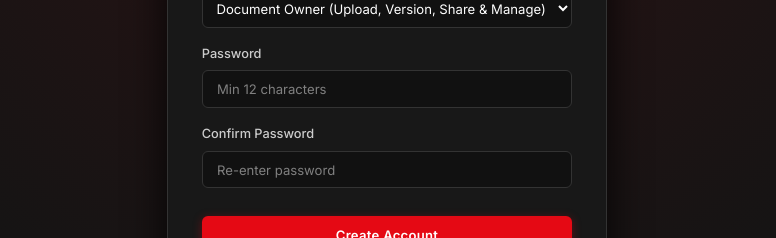
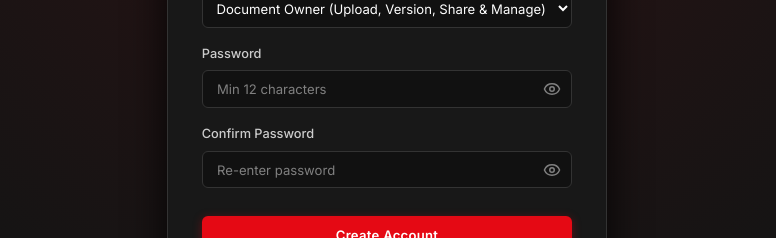
Before and after one commit to sreecharan63/TrustVault, a React (Vite) app in the folder frontend/: page /register in a window 1280 px wide. Shown: the part 430-668 px from the top of the page, without its empty margins (253-1029 px from the left). Built offline with nearby package versions, Linux system fonts and the light colour scheme; no server answers.

Commit message:
feat(auth): add show/hide password toggle with Eye/EyeOff icons across all password fields

```diff
--- a/frontend/src/pages/ForgotPasswordPage.jsx
+++ b/frontend/src/pages/ForgotPasswordPage.jsx
@@ -1,5 +1,6 @@
 import React, { useState } from 'react'
 import { Link, useNavigate } from 'react-router-dom'
+import { Eye, EyeOff } from 'lucide-react'
 import { forgotPassword, resetPassword } from '../api/auth.js'
 
 export default function ForgotPasswordPage() {
@@ -8,6 +9,8 @@ export default function ForgotPasswordPage() {
   const [token, setToken] = useState('')
   const [newPassword, setNewPassword] = useState('')
   const [confirmPassword, setConfirmPassword] = useState('')
+  const [showNewPassword, setShowNewPassword] = useState(false)
+  const [showConfirmPassword, setShowConfirmPassword] = useState(false)
   const [loading, setLoading] = useState(false)
   const [error, setError] = useState('')
   const [success, setSuccess] = useState('')
@@ -134,24 +137,74 @@ export default function ForgotPasswordPage() {
             </div>
             <div className="form-group">
               <label className="form-label">New Password</label>
+              <div style={{ position: 'relative' }}>
                 <input
-                type="password"
+                  type={showNewPassword ? 'text' : 'password'}
                   value={newPassword}
                   onChange={e => setNewPassword(e.target.value)}
                   placeholder="Min 12 characters"
                   required
                   autoFocus
+                  style={{ paddingRight: '2.5rem' }}
                 />
+                <button
+                  type="button"
+                  onClick={() => setShowNewPassword(prev => !prev)}
+                  title={showNewPassword ? 'Hide password' : 'Show password'}
+                  aria-label={showNewPassword ? 'Hide password' : 'Show password'}
+                  style={{
+                    position: 'absolute',
+                    right: '0.75rem',
+                    top: '50%',
+                    transform: 'translateY(-50%)',
+                    background: 'transparent',
+                    border: 'none',
+                    color: showNewPassword ? 'var(--accent)' : 'var(--text-muted)',
+                    display: 'flex',
+                    alignItems: 'center',
+                    justifyContent: 'center',
+                    padding: 0,
+                    cursor: 'pointer'
+                  }}
+                >
+                  {showNewPassword ? <EyeOff size={18} /> : <Eye size={18} />}
+                </button>
+              </div>
             </div>
             <div className="form-group">
               <label className="form-label">Confirm New Password</label>
+              <div style={{ position: 'relative' }}>
                 <input
-                type="password"
+                  type={showConfirmPassword ? 'text' : 'password'}
                   value={confirmPassword}
                   onChange={e => setConfirmPassword(e.target.value)}
                   placeholder="Re-enter new password"
                   required
+                  style={{ paddingRight: '2.5rem' }}
                 />
+                <button
+                  type="button"
+                  onClick={() => setShowConfirmPassword(prev => !prev)}
+                  title={showConfirmPassword ? 'Hide password' : 'Show password'}
+                  aria-label={showConfirmPassword ? 'Hide password' : 'Show password'}
+                  style={{
+                    position: 'absolute',
+                    right: '0.75rem',
+                    top: '50%',
+                    transform: 'translateY(-50%)',
+                    background: 'transparent',
+                    border: 'none',
+                    color: showConfirmPassword ? 'var(--accent)' : 'var(--text-muted)',
+                    display: 'flex',
+                    alignItems: 'center',
+                    justifyContent: 'center',
+                    padding: 0,
+                    cursor: 'pointer'
+                  }}
+                >
+                  {showConfirmPassword ? <EyeOff size={18} /> : <Eye size={18} />}
+                </button>
+              </div>
             </div>
             <button
               type="submit"
--- a/frontend/src/pages/LoginPage.jsx
+++ b/frontend/src/pages/LoginPage.jsx
@@ -1,5 +1,6 @@
 import React, { useState } from 'react'
 import { useNavigate, Link } from 'react-router-dom'
+import { Eye, EyeOff } from 'lucide-react'
 import { login as loginApi } from '../api/auth.js'
 import { getMe } from '../api/auth.js'
 import { useAuth } from '../contexts/AuthContext.jsx'
@@ -7,6 +8,7 @@ import { useAuth } from '../contexts/AuthContext.jsx'
 export default function LoginPage() {
   const [email, setEmail] = useState('')
   const [password, setPassword] = useState('')
+  const [showPassword, setShowPassword] = useState(false)
   const [loading, setLoading] = useState(false)
   const [error, setError] = useState('')
   const navigate = useNavigate()
@@ -66,7 +68,38 @@ export default function LoginPage() {
               <label className="form-label" style={{ marginBottom: 0 }}>Password</label>
               <Link to="/forgot-password" style={{ fontSize: '0.8rem', color: '#b3b3b3' }}>Forgot password?</Link>
             </div>
-            <input type="password" value={password} onChange={e => setPassword(e.target.value)} placeholder="••••••••" required style={{ marginTop: '0.4rem' }} />
+            <div style={{ position: 'relative', marginTop: '0.4rem' }}>
+              <input
+                type={showPassword ? 'text' : 'password'}
+                value={password}
+                onChange={e => setPassword(e.target.value)}
+                placeholder="••••••••"
+                required
+                style={{ paddingRight: '2.5rem' }}
+              />
+              <button
+                type="button"
+                onClick={() => setShowPassword(prev => !prev)}
+                title={showPassword ? 'Hide password' : 'Show password'}
+                aria-label={showPassword ? 'Hide password' : 'Show password'}
+                style={{
+                  position: 'absolute',
+                  right: '0.75rem',
+                  top: '50%',
+                  transform: 'translateY(-50%)',
+                  background: 'transparent',
+                  border: 'none',
+                  color: showPassword ? 'var(--accent)' : 'var(--text-muted)',
+                  display: 'flex',
+                  alignItems: 'center',
+                  justifyContent: 'center',
+                  padding: 0,
+                  cursor: 'pointer'
+                }}
+              >
+                {showPassword ? <EyeOff size={18} /> : <Eye size={18} />}
+              </button>
+            </div>
           </div>
           <button type="submit" className="btn btn-primary" disabled={loading} style={{ width: '100%', marginTop: '0.75rem', justifyContent: 'center', padding: '0.75rem' }}>
             {loading ? 'Signing in...' : 'Sign In'}
--- a/frontend/src/pages/RegisterPage.jsx
+++ b/frontend/src/pages/RegisterPage.jsx
@@ -1,5 +1,6 @@
 import React, { useState } from 'react'
 import { useNavigate, Link } from 'react-router-dom'
+import { Eye, EyeOff } from 'lucide-react'
 import { register as registerApi, getMe } from '../api/auth.js'
 import { useAuth } from '../contexts/AuthContext.jsx'
 
@@ -8,6 +9,8 @@ export default function RegisterPage() {
   const [email, setEmail] = useState('')
   const [password, setPassword] = useState('')
   const [confirm, setConfirm] = useState('')
+  const [showPassword, setShowPassword] = useState(false)
+  const [showConfirm, setShowConfirm] = useState(false)
   const [role, setRole] = useState('DOCUMENT_OWNER')
   const [loading, setLoading] = useState(false)
   const [error, setError] = useState('')
@@ -82,11 +85,73 @@ export default function RegisterPage() {
           </div>
           <div className="form-group">
             <label className="form-label">Password</label>
-            <input type="password" value={password} onChange={e => setPassword(e.target.value)} placeholder="Min 12 characters" required />
+            <div style={{ position: 'relative' }}>
+              <input
+                type={showPassword ? 'text' : 'password'}
+                value={password}
+                onChange={e => setPassword(e.target.value)}
+                placeholder="Min 12 characters"
+                required
+                style={{ paddingRight: '2.5rem' }}
+              />
+              <button
+                type="button"
+                onClick={() => setShowPassword(prev => !prev)}
+                title={showPassword ? 'Hide password' : 'Show password'}
+                aria-label={showPassword ? 'Hide password' : 'Show password'}
+                style={{
+                  position: 'absolute',
+                  right: '0.75rem',
+                  top: '50%',
+                  transform: 'translateY(-50%)',
+                  background: 'transparent',
+                  border: 'none',
+                  color: showPassword ? 'var(--accent)' : 'var(--text-muted)',
+                  display: 'flex',
+                  alignItems: 'center',
+                  justifyContent: 'center',
+                  padding: 0,
+                  cursor: 'pointer'
+                }}
+              >
+                {showPassword ? <EyeOff size={18} /> : <Eye size={18} />}
+              </button>
+            </div>
           </div>
           <div className="form-group">
             <label className="form-label">Confirm Password</label>
-            <input type="password" value={confirm} onChange={e => setConfirm(e.target.value)} placeholder="Re-enter password" required />
+            <div style={{ position: 'relative' }}>
+              <input
+                type={showConfirm ? 'text' : 'password'}
+                value={confirm}
+                onChange={e => setConfirm(e.target.value)}
+                placeholder="Re-enter password"
+                required
+                style={{ paddingRight: '2.5rem' }}
+              />
+              <button
+                type="button"
+                onClick={() => setShowConfirm(prev => !prev)}
+                title={showConfirm ? 'Hide password' : 'Show password'}
+                aria-label={showConfirm ? 'Hide password' : 'Show password'}
+                style={{
+                  position: 'absolute',
+                  right: '0.75rem',
+                  top: '50%',
+                  transform: 'translateY(-50%)',
+                  background: 'transparent',
+                  border: 'none',
+                  color: showConfirm ? 'var(--accent)' : 'var(--text-muted)',
+                  display: 'flex',
+                  alignItems: 'center',
+                  justifyContent: 'center',
+                  padding: 0,
+                  cursor: 'pointer'
+                }}
+              >
+                {showConfirm ? <EyeOff size={18} /> : <Eye size={18} />}
+              </button>
+            </div>
           </div>
           <button type="submit" className="btn btn-primary" disabled={loading} style={{ width: '100%', marginTop: '0.75rem', justifyContent: 'center', padding: '0.75rem' }}>
             {loading ? 'Creating account...' : 'Create Account'}
```
Lines whose indentation alone changed are shown as unchanged.
